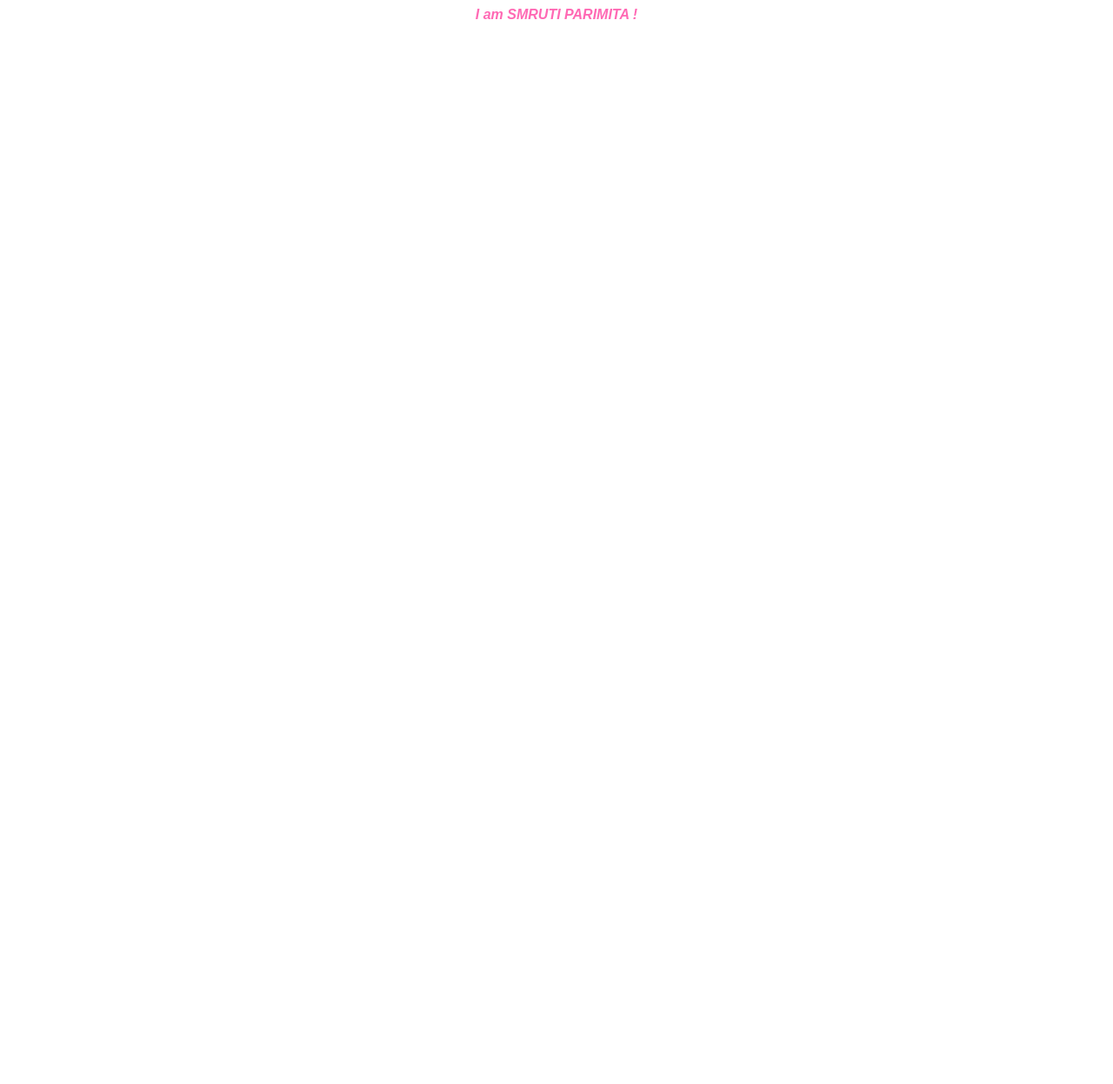
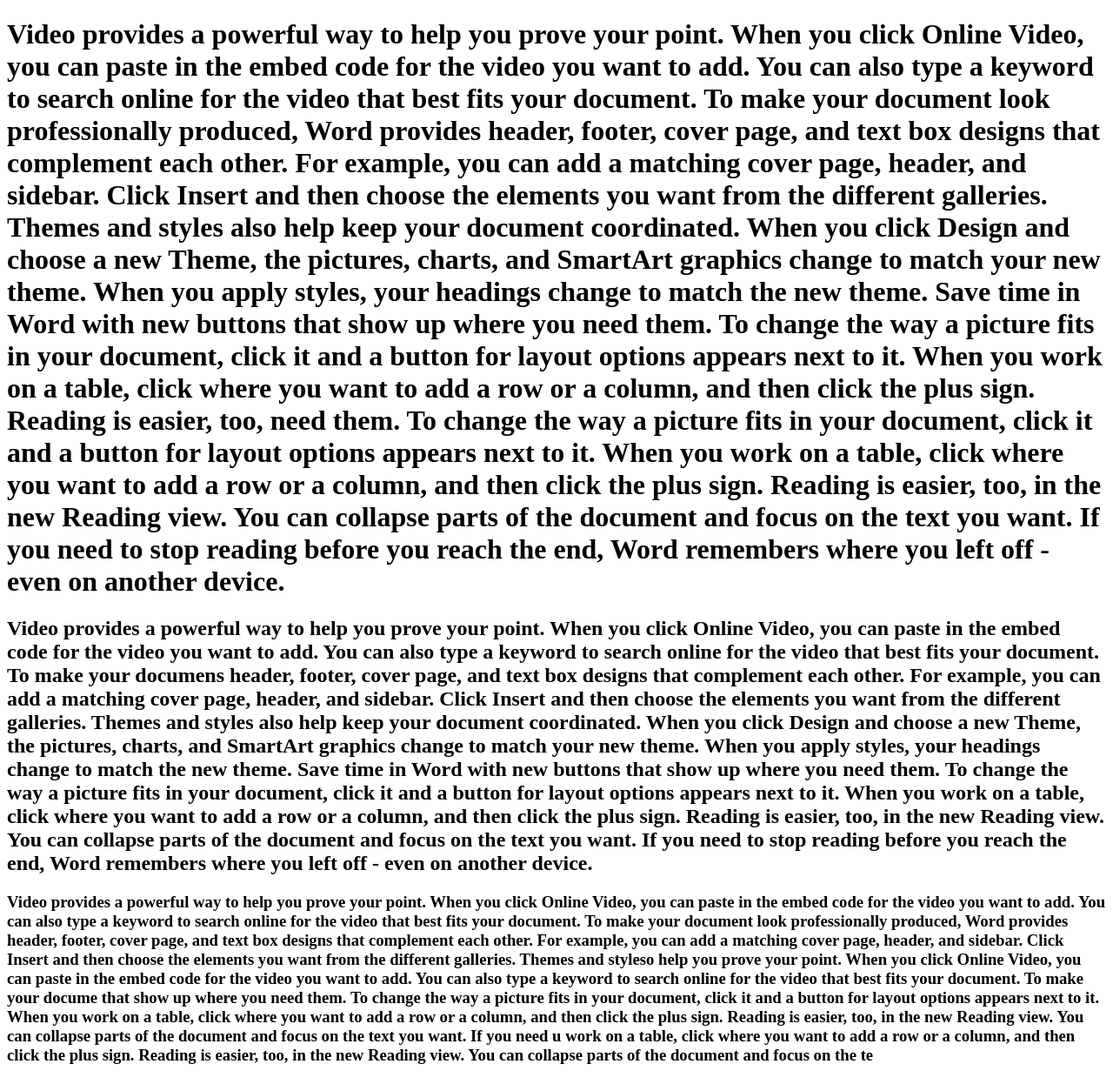
Before and after one commit to Dynamicsmruti2006/table.com, a plain HTML site: page text.html in a window 1280 px wide. Shown: the whole page at 87% size. Before the commit the page ends 800 px from the top, so only its background shows below. Drawn offline with Linux system fonts and the light colour scheme.

Commit message:
Add files via upload

```diff
--- a/text.html
+++ b/text.html
@@ -1,10 +1,45 @@
-<style type="text/css">
-	p{
-		text-align: center;
-		font-style: italic;
-		font-family: fantasy;
-		color: hotpink;
-		font-weight: bold;
-	}
-</style>
-<p>I am SMRUTI PARIMITA !</p>
+<!DOCTYPE html>
+<html>
+<head>
+    <link rel="stylesheet"type="text/css" href="text.css">
+    <meta charset="UTF-8">
+    <meta name="viewport" content="width=device-width, initial-scale=1.0">
+    <title>Text property in CSS</title>
+</head>
+<body>
+    <h1>Video provides a powerful way to help you prove your point. When you click Online Video, you can paste in the embed code for the video you want to add. You can also type a keyword to search online for the video that best fits your document.
+        To make your document look professionally produced, Word provides header, footer, cover page, and text box designs that complement each other. For example, you can add a matching cover page, header, and sidebar. Click Insert and then choose the elements you want from the different galleries.
+        Themes and styles also help keep your document coordinated. When you click Design and choose a new Theme, the pictures, charts, and SmartArt graphics change to match your new theme. When you apply styles, your headings change to match the new theme.
+        Save time in Word with new buttons that show up where you need them. To change the way a picture fits in your document, click it and a button for layout options appears next to it. When you work on a table, click where you want to add a row or a column, and then click the plus sign.
+        Reading is easier, too,  need them. To change the way a picture fits in your document, click it and a button for layout options appears next to it. When you work on a table, click where you want to add a row or a column, and then click the plus sign.
+        Reading is easier, too, in the new Reading view. You can collapse parts of the document and focus on the text you want. If you need to stop reading before you reach the end, Word remembers where you left off - even on another device.
+
+
+
+
+        </h1>
+    <h2>Video provides a powerful way to help you prove your point. When you click Online Video, you can paste in the embed code for the video you want to add. You can also type a keyword to search online for the video that best fits your document.
+        To make your documens header, footer, cover page, and text box designs that complement each other. For example, you can add a matching cover page, header, and sidebar. Click Insert and then choose the elements you want from the different galleries.
+        Themes and styles also help keep your document coordinated. When you click Design and choose a new Theme, the pictures, charts, and SmartArt graphics change to match your new theme. When you apply styles, your headings change to match the new theme.
+        Save time in Word with new buttons that show up where you need them. To change the way a picture fits in your document, click it and a button for layout options appears next to it. When you work on a table, click where you want to add a row or a column, and then click the plus sign.
+        Reading is easier, too, in the new Reading view. You can collapse parts of the document and focus on the text you want. If you need to stop reading before you reach the end, Word remembers where you left off - even on another device.
+
+
+
+
+        </h2>
+    <h3>Video provides a powerful way to help you prove your point. When you click Online Video, you can paste in the embed code for the video you want to add. You can also type a keyword to search online for the video that best fits your document.
+        To make your document look professionally produced, Word provides header, footer, cover page, and text box designs that complement each other. For example, you can add a matching cover page, header, and sidebar. Click Insert and then choose the elements you want from the different galleries.
+        Themes and styleso help you prove your point. When you click Online Video, you can paste in the embed code for the video you want to add. You can also type a keyword to search online for the video that best fits your document.
+        To make your docume that show up where you need them. To change the way a picture fits in your document, click it and a button for layout options appears next to it. When you work on a table, click where you want to add a row or a column, and then click the plus sign.
+        Reading is easier, too, in the new Reading view. You can collapse parts of the document and focus on the text you want. If you need u work on a table, click where you want to add a row or a column, and then click the plus sign.
+        Reading is easier, too, in the new Reading view. You can collapse parts of the document and focus on the te
+
+
+
+
+        </h3>
+    <h4></h4>
+    <h5></h5>
+</body>
+</html>
```
